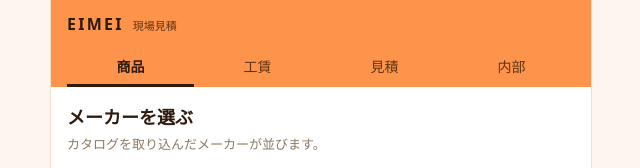
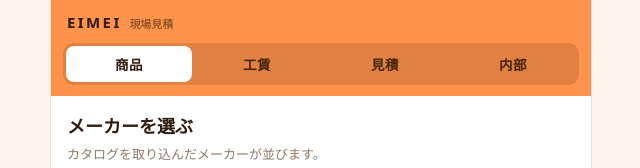
Before and after one commit to Pattosystem/EIMEI-INVOICE, a plain HTML site: page index.html in a window 1280 px wide. Shown: the top 168 px of the page, without its empty margins (319-959 px from the left). Drawn offline with Linux system fonts and the light colour scheme.

Commit message:
Update index.html

```diff
--- a/index.html
+++ b/index.html
@@ -23,15 +23,19 @@ body{font-family:"Hiragino Kaku Gothic ProN","Yu Gothic","Noto Sans JP",system-u
 color:var(--ink);background:var(--wash);font-size:16px;line-height:1.6;-webkit-font-smoothing:antialiased}
 .num{font-variant-numeric:tabular-nums;font-feature-settings:"tnum"}
 #app{max-width:540px;margin:0 auto;background:var(--paper);min-height:100vh;position:relative;box-shadow:0 0 0 1px var(--line)}
-header{background:var(--brand-d);color:var(--on-brand);padding:12px 16px 0;position:sticky;top:0;z-index:10}
-.brand{display:flex;align-items:baseline;gap:9px;margin-bottom:9px}
-.brand b{font-size:16px;letter-spacing:.14em}
-.brand span{font-size:11px;color:#5E3413}
-.tabs{display:flex}
-.tabs button{flex:1;background:none;border:none;border-bottom:3px solid transparent;color:#5E3413;
-font-family:inherit;font-size:14px;padding:9px 0 8px;cursor:pointer;font-weight:500}
-.tabs button[aria-selected=true]{color:var(--on-brand);border-bottom-color:var(--on-brand);font-weight:700}
-.badge{display:inline-block;background:#8A3F0C;color:#FFE6D2;font-size:11px;border-radius:9px;padding:0 6px;margin-left:4px;font-weight:700}
+header{background:var(--brand-d);color:var(--on-brand);padding:10px 12px 11px;position:sticky;top:0;z-index:10}
+.brand{display:flex;align-items:baseline;gap:8px;margin:0 4px 9px}
+.brand b{font-size:15px;letter-spacing:.16em;font-weight:700}
+.brand span{font-size:11px;color:#6B3D18}
+.tabs{display:flex;gap:2px;background:rgba(58,24,0,.15);border-radius:11px;padding:3px}
+.tabs button{flex:1;background:none;border:none;border-radius:8px;color:#48260C;
+font-family:inherit;font-size:13.5px;padding:8px 0;cursor:pointer;font-weight:700;
+letter-spacing:.03em;transition:background .12s,color .12s}
+.tabs button:hover{background:rgba(255,255,255,.28)}
+.tabs button[aria-selected=true]{background:#fff;color:var(--on-brand)}
+.tabs button[aria-selected=true]:hover{background:#fff}
+.badge{display:inline-block;background:#B4470F;color:#FFEBDC;font-size:10.5px;border-radius:9px;
+padding:1px 6px;margin-left:5px;font-weight:700;vertical-align:1px}
 main{padding:16px 16px 130px}
 .crumb{display:flex;align-items:center;gap:7px;font-size:13px;color:var(--mute);margin-bottom:14px;flex-wrap:wrap}
 .crumb button{background:none;border:none;color:var(--brand-tx);font-family:inherit;font-size:13px;
```
